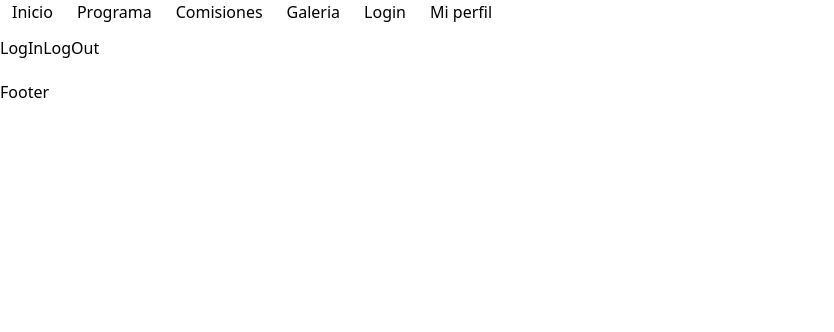
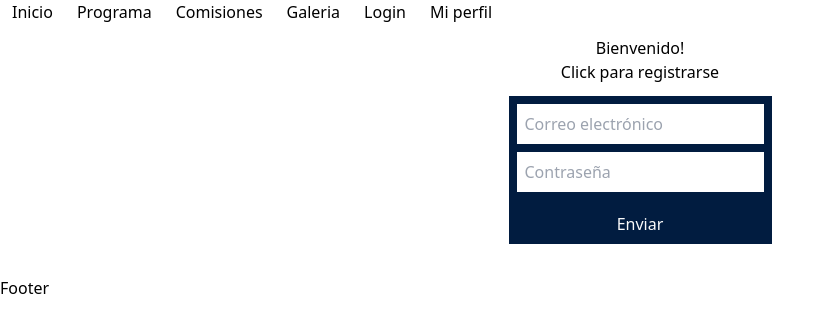
Before and after one commit to jprigotti/jornadas_cientificas_2024, a React (Vite) app: page /login in a window 1280 px wide. Shown: the top 332 px of the page, without its empty margins (0-834 px from the left). Built offline with nearby package versions, Linux system fonts and the light colour scheme; no server answers.

Commit message:
added Firebase

```diff
--- a/package.json
+++ b/package.json
@@ -10,6 +10,7 @@
     "preview": "vite preview"
   },
   "dependencies": {
+    "firebase": "^10.12.5",
     "react": "^18.3.1",
     "react-dom": "^18.3.1",
     "react-router-dom": "^6.26.0"
--- a/src/components/navbar/components/navItems.js
+++ b/src/components/navbar/components/navItems.js
@@ -4,7 +4,7 @@ const navItems = [
     { id: 3, name: 'Comisiones', link: '/comisiones' },
     { id: 4, name: 'Galeria', link: '/galeria' },
     { id: 5, name: 'Login', link: '/login' },
-    { id: 5, name: 'Mi perfil', link: '/perfil' },
+    { id: 6, name: 'Mi perfil', link: '/perfil' },
 ]
 
 export default navItems;
--- /dev/null
+++ b/src/core/config/firebase.config.js
@@ -0,0 +1,24 @@
+// Import the functions you need from the SDKs you need
+import { initializeApp } from "firebase/app";
+import { getAnalytics } from "firebase/analytics";
+import { getAuth } from "firebase/auth";
+
+// TODO: Add SDKs for Firebase products that you want to use
+// https://firebase.google.com/docs/web/setup#available-libraries
+
+// Your web app's Firebase configuration
+// For Firebase JS SDK v7.20.0 and later, measurementId is optional
+const firebaseConfig = {
+    apiKey: import.meta.env.VITE_APP_FIREBASE_API_KEY,
+    authDomain: import.meta.env.VITE_APP_FIREBASE_AUTH_DOMAIN,
+    projectId: import.meta.env.VITE_APP_FIREBASE_PROJECT_ID,
+    storageBucket: import.meta.env.VITE_APP_FIREBASE_STORAGE_BUCKET,
+    messagingSenderId: import.meta.env.VITE_APP_FIREBASE_MESSAGING_SENDER_ID,
+    appId: import.meta.env.VITE_APP_FIREBASE_APP_ID,
+    measurementId: import.meta.env.VITE_APP_FIREBASE_MEASUREMENT
+};
+
+// Initialize Firebase
+export const app = initializeApp(firebaseConfig);
+export const auth = getAuth(app)
+const analytics = getAnalytics(app);
--- /dev/null
+++ b/src/pages/login/components/SignInForm.jsx
@@ -0,0 +1,39 @@
+import React from 'react'
+import { useLogin } from '../hooks/useLogin'
+
+const SignInForm = () => {
+
+    const { signInEmail } = useLogin();
+    return (
+        <div className='bg-Blue px-2 py-2'>
+            <form onSubmit={signInEmail}>
+                <div>
+                    <input
+                        type="email"
+                        name="email"
+                        className='w-full px-2 py-2 mb-2'
+                        placeholder="Correo electrónico"
+                        required />
+                </div>
+                <div>
+                    <input
+                        type="password"
+                        name="password"
+                        className='w-full px-2 py-2 mb-5'
+                        placeholder="Contraseña"
+                        required />
+                </div>
+                <div className="w-full flex justify-center text-White">
+                    <button
+                        type={"submit"}
+                        label={"Registarse"}
+                    >Enviar
+                    </button>
+                </div>
+
+            </form>
+        </div>
+    )
+}
+
+export default SignInForm
--- /dev/null
+++ b/src/pages/login/components/SignUpForm.jsx
@@ -0,0 +1,65 @@
+import React from 'react'
+import { useLogin } from '../hooks/useLogin';
+
+const SignUpForm = () => {
+    const { signUpEmail } = useLogin();
+
+
+
+    return (
+        <div className='bg-Blue px-2 py-2'>
+            <form onSubmit={signUpEmail}>
+                <div >
+                    <input
+                        type="text"
+                        name="name"
+                        className='w-full px-2 py-2 mb-2'
+                        placeholder="Nombre"
+                        required />
+                </div>
+                <div>
+                    <input
+                        type="text"
+                        name="lastName"
+                        className='w-full px-2 py-2 mb-2'
+                        placeholder="Apellido"
+                        required />
+                </div>
+                <div>
+                    <input
+                        type="text"
+                        name="cell"
+                        className='w-full px-2 py-2 mb-2'
+                        placeholder="Celular"
+                        required />
+                </div>
+                <div>
+                    <input
+                        type="email"
+                        name="email"
+                        className='w-full px-2 py-2 mb-2'
+                        placeholder="Correo electrónico"
+                        required />
+                </div>
+                <div>
+                    <input
+                        type="password"
+                        name="password"
+                        className='w-full px-2 py-2 mb-5'
+                        placeholder="Contraseña"
+                        required />
+                </div>
+                <div className="w-full flex justify-center text-White">
+                    <button
+                        type={"submit"}
+                        label={"Registarse"}
+                    >Enviar
+                    </button>
+                </div>
+
+            </form>
+        </div>
+    )
+}
+
+export default SignUpForm
--- /dev/null
+++ b/src/pages/login/hooks/useLogin.js
@@ -0,0 +1,57 @@
+import React, { useState } from "react";
+import {
+    signInWithEmail,
+    signUpWithEmail,
+} from "../../../services/firebase.services"
+
+import { useHooks } from "../../../hooks/useHooks";
+
+export const useLogin = () => {
+    const [isRegistered, setIsRegistered] = useState(true);
+
+    const signUpEmail = async (event) => {
+        event.preventDefault();
+
+        try {
+            const form = new FormData(event.target)
+            const { name, lastName, cell, email, password } = Object.fromEntries(form.entries());
+            console.log("Form input data: ", name, lastName, cell, email, password);
+            const response = await signUpWithEmail(email, password)
+            console.log("Registration response: ", response)
+        } catch (error) {
+            console.log("Registration error: ", error)
+        }
+    };
+
+    const signInEmail = async (event) => {
+        event.preventDefault();
+
+        try {
+            const form = new FormData(event.target)
+            const { email, password } = Object.fromEntries(form.entries());
+            console.log("Form input data: ", email, password);
+            const response = await signInWithEmail(email, password)
+            console.log("Login response: ", response.user.accessToken)
+            setCookie('access_token', response.user.accessToken)
+        } catch (error) {
+            console.log("Login error: ", error)
+        }
+    }
+
+
+    // Function to set a cookie
+    const setCookie = (name, value) => {
+        const d = new Date();
+        const days = 1;
+        d.setTime(d.getTime() + (days * 24 * 60 * 60 * 1000));
+        const expires = "expires=" + d.toUTCString();
+        document.cookie = name + "=" + value + ";" + expires + ";path=/";
+    }
+
+    return {
+        isRegistered,
+        setIsRegistered,
+        signUpEmail,
+        signInEmail
+    };
+}
--- a/src/pages/login/view/LoginView.jsx
+++ b/src/pages/login/view/LoginView.jsx
@@ -1,26 +1,31 @@
 import React from 'react'
-import { useHooks } from '../../../hooks/useHooks'
 import { useNavigate } from 'react-router-dom';
+import { useLogin } from "../hooks/useLogin"
+import SignInForm from '../components/SignInForm';
+import SignUpForm from '../components/SignUpForm';
 
 const LoginView = () => {
 
-  const { isLoggedIn, setIsLoggedIn } = useHooks();
+  const { isRegistered, setIsRegistered } = useLogin();
+
   const navigate = useNavigate();
 
-  const handleLogIn = () => {
-    setIsLoggedIn(true);
-    navigate('/perfil');
-  }
-
-  const handleLogOut = () => {
-    setIsLoggedIn(false);
-    navigate('/home');
-  }
 
   return (
-    <div>
-      <button onClick={handleLogIn}>LogIn</button>
-      <button onClick={handleLogOut}>LogOut</button>
+    <div className='flex flex-col items-center px-3'>
+      <h2>Bienvenido!</h2>
+
+      {isRegistered
+        ? <button className='pb-3'
+          onClick={() => setIsRegistered(!isRegistered)}>Click para registrarse</button>
+        : <button className='pb-3'
+          onClick={() => setIsRegistered(!isRegistered)}>Click para iniciar sesión</button>}
+
+      <div className='pb-3'>
+        {isRegistered ? <SignInForm /> : <SignUpForm />}
+      </div>
+
+
     </div>
   )
 }
--- /dev/null
+++ b/src/services/firebase.services.js
@@ -0,0 +1,23 @@
+import {
+    signInWithRedirect,
+    signInWithEmailAndPassword,
+    GoogleAuthProvider,
+    createUserWithEmailAndPassword,
+    signInWithPopup
+} from "firebase/auth"
+
+import { auth } from "../core/config/firebase.config"
+
+export const signUpWithEmail = async (email, password) => {
+    const user = await createUserWithEmailAndPassword(auth, email, password);
+    return user;
+};
+
+export const signInWithEmail = async (email, password) => {
+    const user = await signInWithEmailAndPassword(auth, email, password);
+    return user;
+};
+
+export const signOut = async () => {
+    await auth.signOut();
+  };
```
Also changed, not shown: 2 other files (tests, documents, lock files or other folders).
